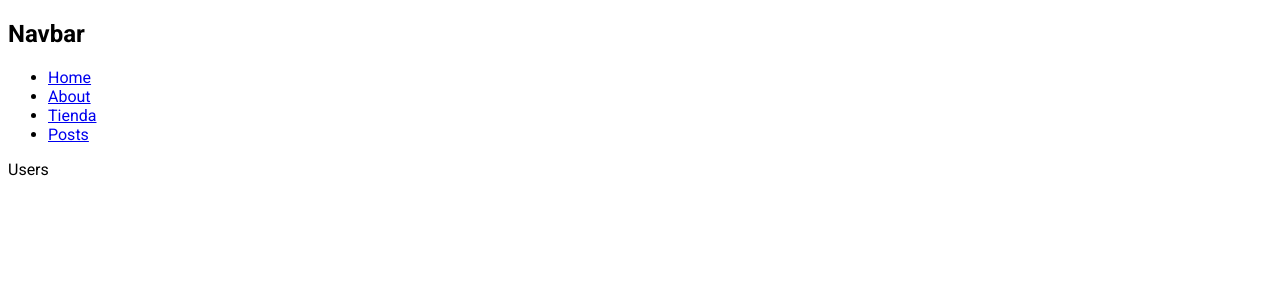
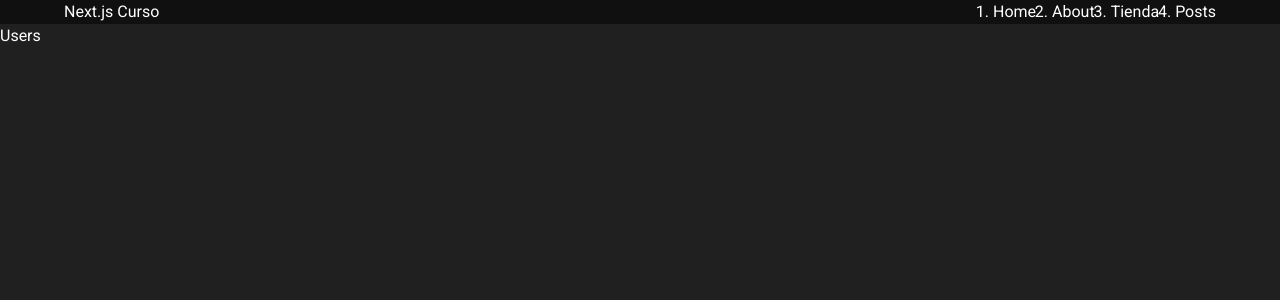
Before and after one commit to lMiguelCa/next01, a Next.js app: page / in a window 1280 px wide. Shown: the top 300 px of the page. Built offline with nearby package versions, Linux system fonts and the light colour scheme.

Commit message:
css antes de emplear tailwind

```diff
--- /dev/null
+++ b/app/globals.css
@@ -0,0 +1,5 @@
+@import "tailwindcss";
+body {
+    background: #202020;
+    color: white;
+}
--- a/app/layout.js
+++ b/app/layout.js
@@ -1,6 +1,6 @@
 import NavbarPage from '@/components/Navbar';
 import {Roboto} from 'next/font/google'
-
+import "./globals.css"
 
 export const metadata = {
   title: "Mi prueba 01",
--- /dev/null
+++ b/app/posts/Posts.css
@@ -0,0 +1,7 @@
+.grid {
+    display: grid;
+    grid-template-columns: repeat(3, 1fr);
+    grid-gap: 1rem;
+    margin: 1rem 0;
+    padding: 4rem;
+}
--- a/app/posts/page.jsx
+++ b/app/posts/page.jsx
@@ -1,5 +1,5 @@
 
-
+import "./Posts.css"
 import PostCard from '@/components/PostCard'
 
 async function loadPosts() {
@@ -15,7 +15,7 @@
     console.log(posts);
 
     return(
-        <div>
+        <div className="grid">
             {posts.map((post)=>(
                 <PostCard post={post} key={post.id} />
 
--- /dev/null
+++ b/components/Navbar.css
@@ -0,0 +1,16 @@
+.navbar {
+    background: #101010;
+    display: flex;
+    justify-content: space-between;
+    padding: 0 4rem;
+    align-items: center;
+}
+
+.navbar ul {
+    display: flex;
+    gap: 1rem;
+}
+
+.navbar ul li {
+    list-style:  nome;
+}
--- a/components/Navbar.jsx
+++ b/components/Navbar.jsx
@@ -1,10 +1,15 @@
 import Link from 'next/link'
+import "./Navbar.css"
+
 export default function NavbarPage(){
     return(
-        <nav>
-        <h1>
-          Navbar
-        </h1>
+      <nav className='navbar'>
+        <Link href="/">
+          <h1>
+            Next.js Curso
+          </h1>
+        </Link>
+
 
         <ul>
           <li><Link href="/">Home</Link></li>
--- /dev/null
+++ b/postcss.config.mjs
@@ -0,0 +1,6 @@
+const config = {
+    plugins: {
+      "@tailwindcss/postcss": {},
+    },
+  };
+  export default config;
```
Also changed, not shown: package.json (+7 -3 lines), 1 other file (tests, documents, lock files or other folders).
